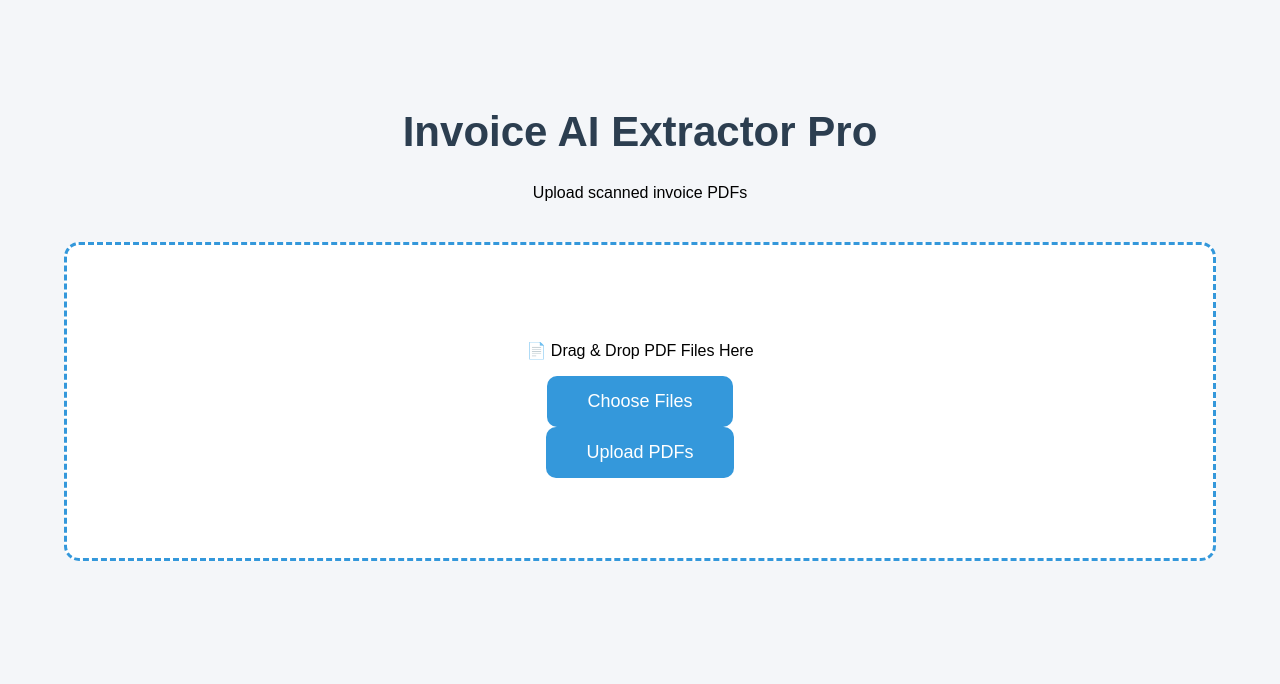
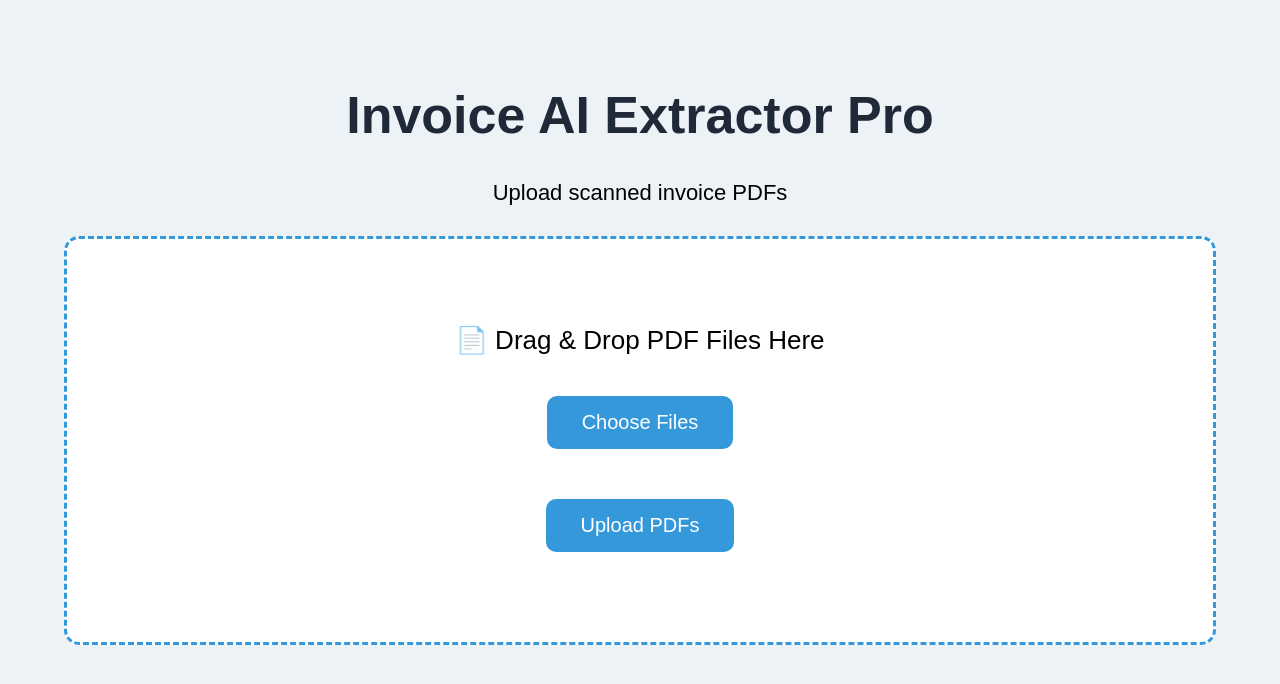
Before and after one commit to SumitSharmaSankhyan/Invoice-AI-Extractor, a Flask app: page / in a window 1280 px wide. Shown: the top 684 px of the page. Run offline with Flask 3, Linux system fonts and the light colour scheme.

Commit message:
Update style.css

```diff
--- a/static/css/style.css
+++ b/static/css/style.css
@@ -2,9 +2,9 @@ body{
 
 margin:0;
 
-font-family:Arial;
+font-family:Arial,Helvetica,sans-serif;
 
-background:#f4f6f9;
+background:#edf2f7;
 
 }
 
@@ -16,47 +16,65 @@ margin:auto;
 
 text-align:center;
 
-padding-top:80px;
+padding-top:50px;
 
 }
 
 h1{
 
-font-size:42px;
+font-size:52px;
 
-color:#2c3e50;
+color:#1f2937;
+
+}
+
+.subtitle{
+
+font-size:22px;
+
+margin-bottom:30px;
 
 }
 
 .upload-box{
 
-margin-top:40px;
+background:white;
 
 border:3px dashed #3498db;
 
-padding:80px;
+border-radius:15px;
 
-background:white;
+padding:60px;
 
-border-radius:15px;
+transition:.3s;
+
+}
+
+.drag-text{
+
+font-size:26px;
+
+margin-bottom:30px;
 
 }
 
 button{
 
-padding:15px 40px;
+padding:15px 35px;
+
+font-size:20px;
+
+border:none;
+
+border-radius:10px;
+
+cursor:pointer;
 
 background:#3498db;
 
 color:white;
 
-border:none;
-
-border-radius:10px;
-
-font-size:18px;
-
-cursor:pointer;
+margin:10px;
 
 }
 
@@ -65,3 +83,41 @@ button:hover{
 background:#2980b9;
 
 }
+
+#fileList{
+
+margin-top:30px;
+
+text-align:left;
+
+max-width:700px;
+
+margin-left:auto;
+
+margin-right:auto;
+
+}
+
+.file-item{
+
+background:#ecf0f1;
+
+padding:12px;
+
+margin:8px;
+
+border-radius:8px;
+
+}
+
+#status{
+
+margin-top:20px;
+
+font-size:22px;
+
+font-weight:bold;
+
+color:green;
+
+}
```
